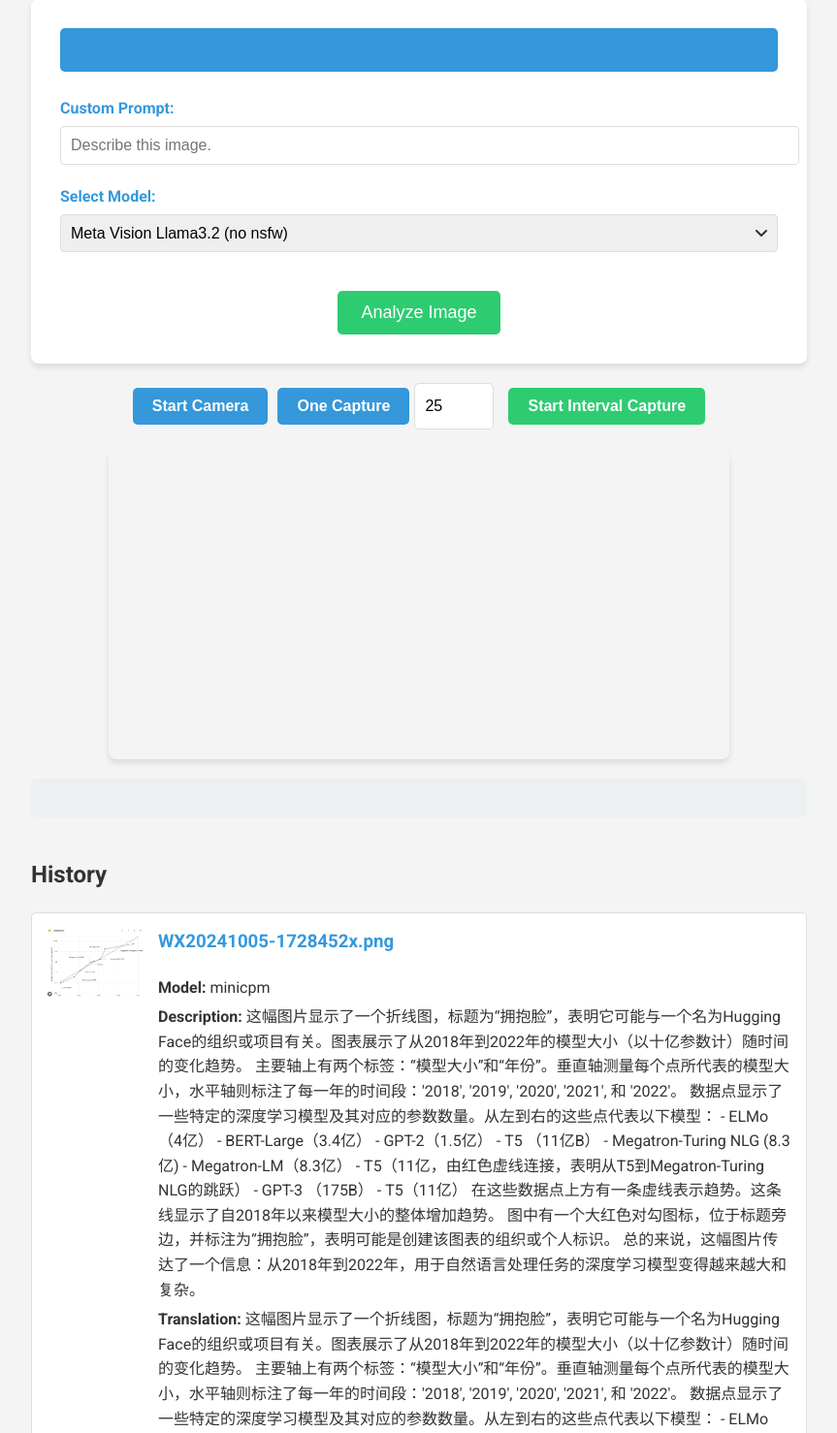
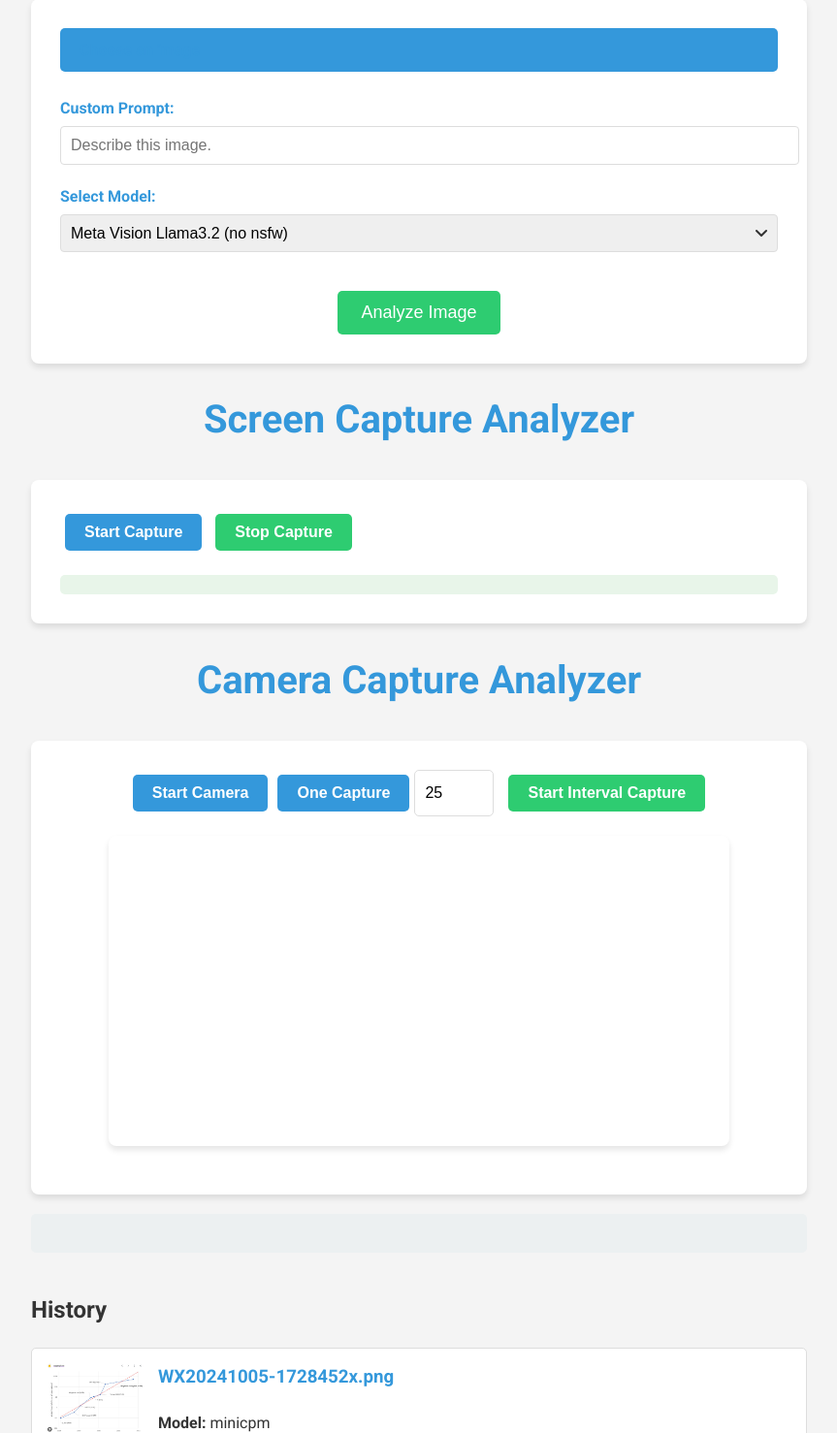
Before and after one commit to uk0/Kmars.ai_AI_Image_Analyzer, a Flask app: page / in a window 1280 px wide. Shown: the part 182-1660 px from the top of the page at 97% size, without its empty margins (208-1071 px from the left). Run offline with Flask 3, Linux system fonts and the light colour scheme.

Commit message:
feat camera

```diff
--- a/main.py
+++ b/main.py
@@ -1,9 +1,11 @@
 import base64
 import io
 import json
+import threading
 import time
 from datetime import datetime
 
+import pyautogui
 from flask import Flask, request, render_template, jsonify, send_from_directory
 from openai import OpenAI
 from werkzeug.utils import secure_filename
@@ -14,6 +16,11 @@
 import torch
 
 app = Flask(__name__)
+
+screenshot_thread = None
+screenshot_interval = 30
+is_capturing = False
+
 
 
 HISTORY_FILE = 'history.json'
@@ -33,6 +40,23 @@
                                              device_map='cpu')
 
 translator = pipeline(model='Helsinki-NLP/opus-mt-en-zh', device_map="cpu")
+
+
+
+def capture_screen():
+    global is_capturing
+    while is_capturing:
+
+        screenshot = pyautogui.screenshot()
+        timestamp = datetime.now().strftime("%Y%m%d_%H%M%S")
+        filename = f"screenshot_{timestamp}.png"
+        screenshot.save(f"{UPLOAD_FOLDER}/{filename}")
+        model_type = "minicpm"
+        prompt = "你看到了什么详细说一下"
+        print(f"capture_screen running {UPLOAD_FOLDER}/{filename}")
+        generated_text, translated_text, generation_time = _process_image(f"{UPLOAD_FOLDER}/{filename}", prompt, model_type)
+        save_history(filename, generated_text, translated_text, model_type, generation_time)
+        time.sleep(screenshot_interval)
 
 
 def save_history(filename, description, translation, model_type,generation_time):
@@ -165,24 +189,25 @@
     return render_template('index.html')
 
 
-@app.route('/process_image', methods=['POST'])
-def process_image():
-    if 'file' not in request.files:
-        return jsonify({'error': 'No file part'})
-    file = request.files['file']
-    if file.filename == '':
-        return jsonify({'error': 'No selected file'})
+@app.route('/start_capture', methods=['POST'])
+def start_capture():
+    global screenshot_thread, is_capturing
+    if not is_capturing:
+        is_capturing = True
+        screenshot_thread = threading.Thread(target=capture_screen)
+        screenshot_thread.start()
+        return jsonify({"status": "success", "message": "Screen capture started"})
+    return jsonify({"status": "error", "message": "Screen capture already running"})
 
-    # 获取描述提示，如果未提供则使用默认值
-    prompt = request.form.get('prompt', 'What did you see?')
-    model_type = request.form.get('model', 'meta_vision_llama')
+@app.route('/stop_capture', methods=['POST'])
+def stop_capture():
+    global is_capturing,screenshot_thread
+    if is_capturing:
+        is_capturing = False
+        return jsonify({"status": "success", "message": "Screen capture stopped"})
+    return jsonify({"status": "error", "message": "Screen capture not running"})
 
-
-    if file:
-        filename = secure_filename(file.filename)
-        filepath = os.path.join(app.config['UPLOAD_FOLDER'], filename)
-        file.save(filepath)
-
+def _process_image(filepath, prompt,model_type):
         start_time = time.time()
         if model_type == 'Molo':
             generated_text,translated_text = process_image_molmo(filepath, prompt)
@@ -196,6 +221,27 @@
             return jsonify({'error': 'Invalid model type'})
         end_time = time.time()
         generation_time = end_time - start_time
+
+        return generated_text, translated_text,generation_time
+
+@app.route('/process_image', methods=['POST'])
+def process_image():
+    if 'file' not in request.files:
+        return jsonify({'error': 'No file part'})
+    file = request.files['file']
+    if file.filename == '':
+        return jsonify({'error': 'No selected file'})
+
+    # 获取描述提示，如果未提供则使用默认值
+    prompt = request.form.get('prompt', 'What did you see?')
+    model_type = request.form.get('model', 'meta_vision_llama')
+    if file:
+        filename = secure_filename(file.filename)
+        filepath = os.path.join(app.config['UPLOAD_FOLDER'], filename)
+        file.save(filepath)
+
+        generated_text, translated_text,generation_time =  _process_image(filepath, prompt,model_type)
+
         save_history(filename, generated_text, translated_text,model_type,generation_time)
 
         return jsonify({
@@ -204,7 +250,6 @@
             'filename': filename,
             'model_type': model_type,
             'generation_time': generation_time
-
         })
 
 
--- a/templates/index.html
+++ b/templates/index.html
@@ -302,6 +302,56 @@
             display: block;
         }
 
+         #status {
+            margin-top: 20px;
+            padding: 10px;
+            border-radius: 5px;
+            background-color: #e8f5e9;
+            color: #388e3c;
+        }
+          #screenshots {
+            display: flex;
+            flex-wrap: wrap;
+            gap: 20px;
+            margin-top: 30px;
+        }
+
+        .screenshot {
+            width: calc(33.333% - 20px);
+            background-color: #fff;
+            border-radius: 8px;
+            overflow: hidden;
+            box-shadow: 0 2px 4px rgba(0, 0, 0, 0.1);
+        }
+
+        .screenshot img {
+            width: 100%;
+            height: auto;
+            display: block;
+        }
+
+        .screenshot p {
+            padding: 10px;
+            margin: 0;
+            text-align: center;
+            font-size: 14px;
+            color: var(--text-color);
+            background-color: #f8f9fa;
+            border-top: 1px solid var(--border-color);
+        }
+
+        @media (max-width: 768px) {
+            .screenshot {
+                width: calc(50% - 20px);
+            }
+        }
+
+        @media (max-width: 480px) {
+            .screenshot {
+                width: 100%;
+            }
+        }
+
 
     </style>
 </head>
@@ -333,6 +383,15 @@
             </form>
         </div>
 
+       <h1>Screen Capture Analyzer</h1>
+        <div class="card">
+            <button id="startCapture" class="btn btn-primary">Start Capture</button>
+            <button id="stopCapture" class="btn btn-secondary">Stop Capture</button>
+            <div id="status"></div>
+        </div>
+
+       <h1>Camera Capture Analyzer</h1>
+        <div class="card">
             <div id="camera-controls">
                 <button id="start-camera" class="btn btn-primary">Start Camera</button>
                 <button id="capture-button" class="btn btn-primary">One Capture </button>
@@ -341,11 +400,12 @@
                 <button id="start-interval" class="btn btn-secondary">Start Interval Capture</button>
                 <button id="stop-interval" class="btn btn-secondary" style="display: none;">Stop Interval Capture</button>
             </div>
+
         <div id="camera-preview-container">
             <video id="camera-preview" autoplay playsinline></video>
         </div>
         <canvas id="canvas" style="display:none;"></canvas>
-
+      </div>
 
         <div id="loading">
             <div class="spinner"></div>
@@ -361,6 +421,18 @@
 
     <script>
         $(document).ready(function() {
+
+             $('#startCapture').click(function() {
+                $.post('/start_capture', function(data) {
+                    $('#status').text(data.message);
+                });
+            });
+
+            $('#stopCapture').click(function() {
+                $.post('/stop_capture', function(data) {
+                    $('#status').text(data.message);
+                });
+            });
 
             let stream;
             let intervalId;
@@ -386,6 +458,7 @@
                 $('#camera-preview').hide();
                 $('#stop-camera').hide();
                 $('#start-camera').show();
+
             }
 
             function captureImage() {
```
Also changed, not shown: _img/img.png. Lines whose indentation alone changed are shown as unchanged.
